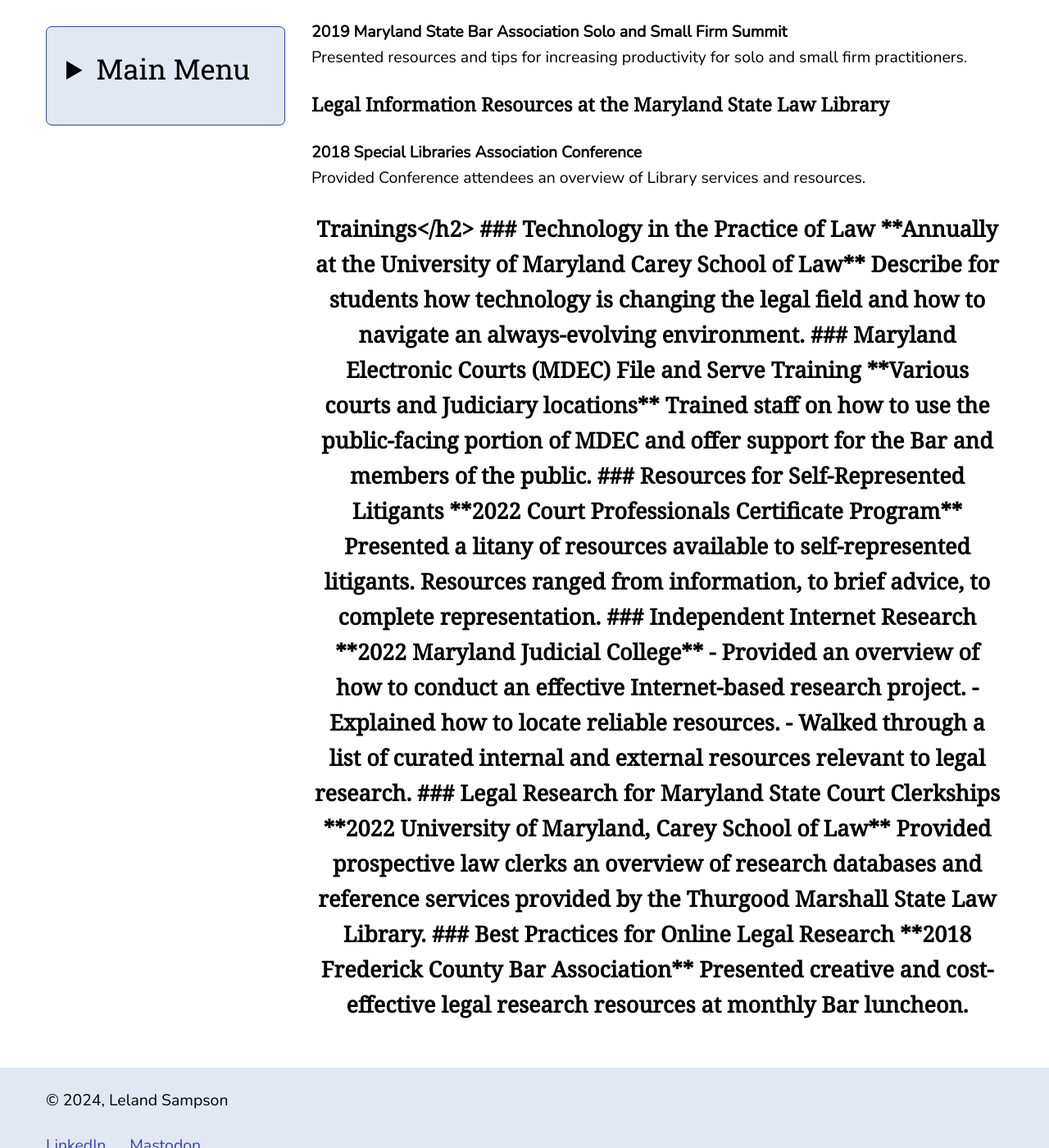
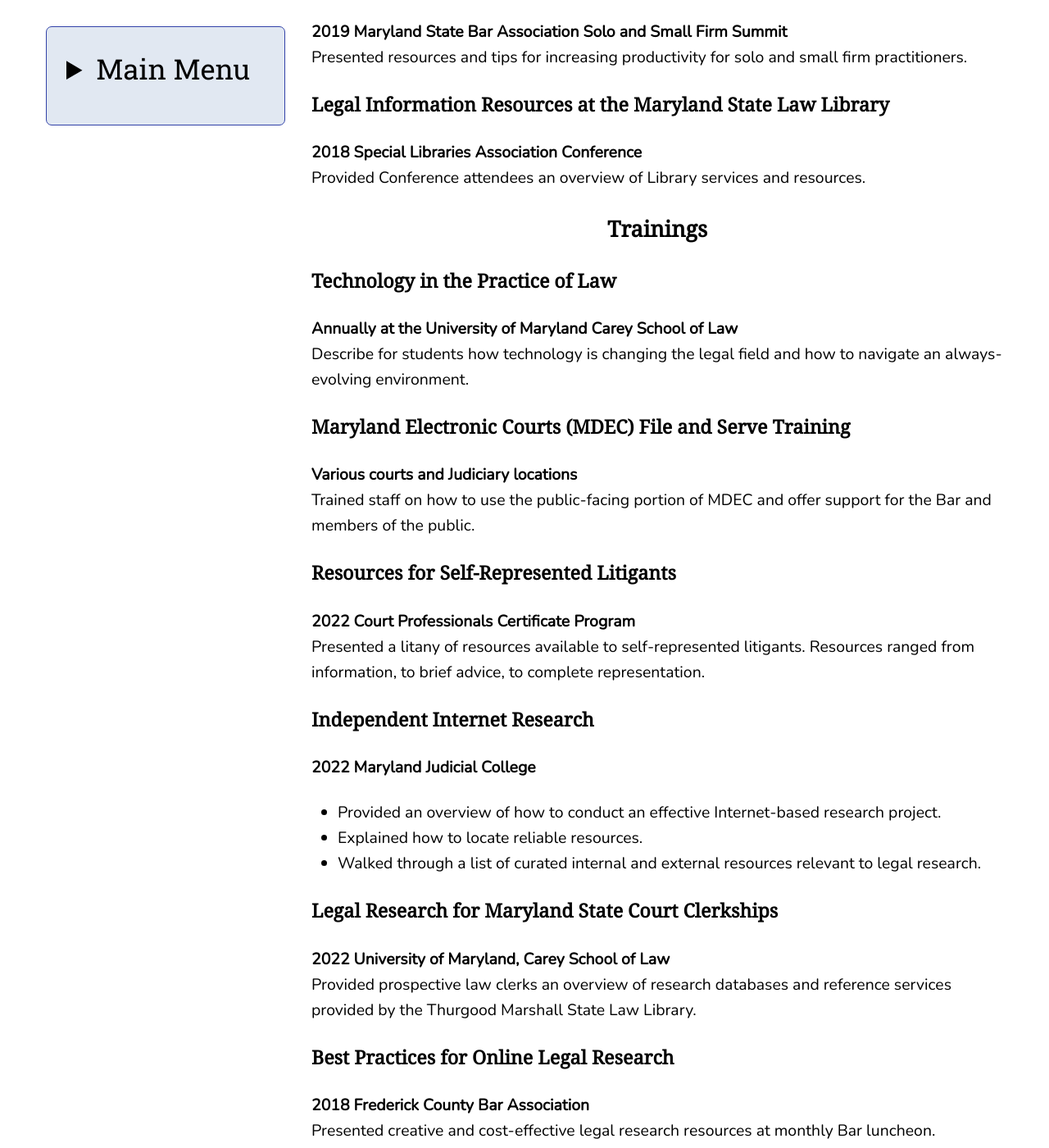
Before and after one commit to lelandsampson/Leland-Sampson-Website, a Jekyll site: the page built from presentations.md, in a window 1280 px wide and 1400 px high, scrolled down 2200 px. Shown: the whole window at 82% size. Built offline with Jekyll 4.4.1, drawn with Linux system fonts in a browser that asks for light colours.

Commit message:
Update presentations.md

```diff
--- a/presentations.md
+++ b/presentations.md
@@ -46,7 +46,7 @@
 **2018 Special Libraries Association Conference**
 Provided Conference attendees an overview of Library services and resources.
 
-<h2 align="center"><a id="trainings">Trainings</h2>
+<h2 align="center"><a id="trainings"></a>Trainings</h2>
 
 ### Technology in the Practice of Law
 **Annually at the University of Maryland Carey School of Law**
```
